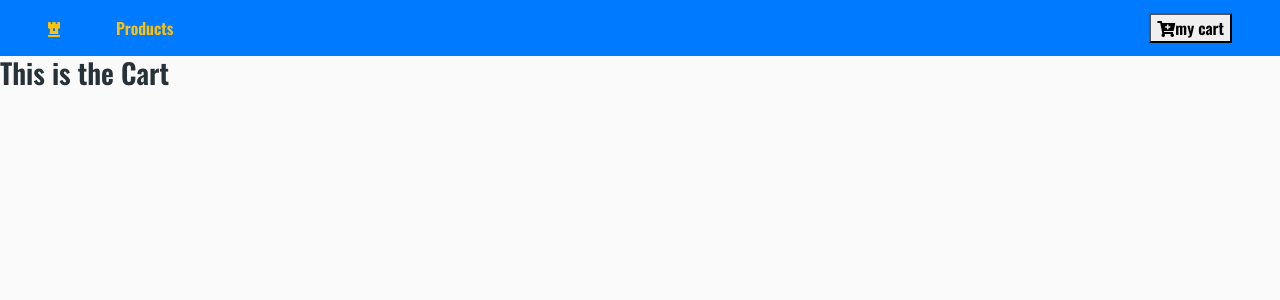
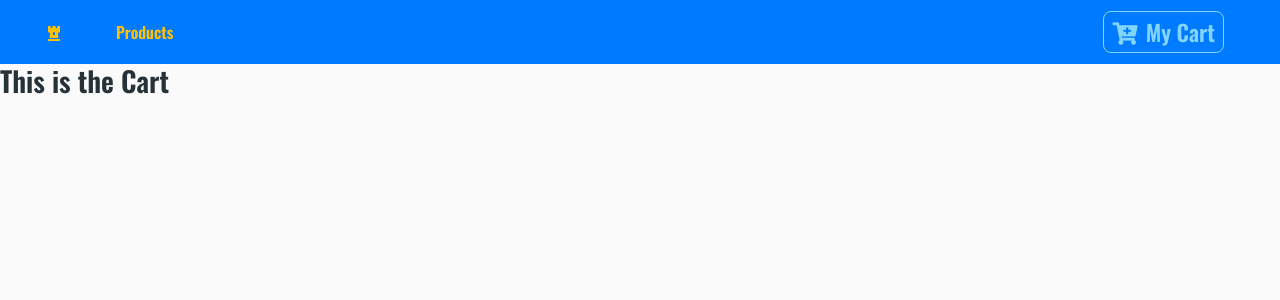
Before and after one commit to Erasmus24/e-commerce, a React (Create React App) app: page /cart in a window 1280 px wide. Shown: the top 300 px of the page. Built offline with nearby package versions, Linux system fonts and the light colour scheme.

Commit message:
styled components

```diff
--- a/src/App.css
+++ b/src/App.css
@@ -1,6 +1,6 @@
 :root{
   --mainBlue:#0277bd;
-  --lghtBlue:#81d4fa;
+  --lightBlue:#81d4fa;
   --mainWhite:#fafafa;
   --mainDark:#263238;
   --mainYellow:#ffeb3b;
--- a/src/components/Navbar.js
+++ b/src/components/Navbar.js
@@ -1,5 +1,6 @@
 import React, { Component } from 'react';
 import {Link} from 'react-router-dom';
+import styled from 'styled-components';
 
 export default class Navbar extends Component {
     render() {
@@ -16,13 +17,35 @@
                    </li>
                </ul>
                <Link to='/cart' className='ml-auto'>
-                   <button>
-                        <i class="fas fa-cart-plus"></i>
-                         my cart
-                   </button>
+                   <ButtonContainer>
+                       <span className='mr-2'>
+                            <i className="fas fa-cart-plus"/>
+                       </span>
+                       my cart
+                   </ButtonContainer>
                </Link>
 
            </nav>
         )
     }
 }
+
+const ButtonContainer = styled.button`
+    text-transform: capitalize;
+    font-size: 1.4rem;
+    background: transparent;
+    border: 0.05rem solid var(--lightBlue);
+    color: var(--lightBlue);
+    border-radius: 0.5rem;
+    padding: 0.2rem 0.5rem;
+    cursor: pointer;
+    margin: 0.2rem 0.5rem 0.2rem 0;
+    transition: all 0.5s ease-in-out;
+ &:hover{
+     background: var(--lightBlue);
+     color: var(--mianBlue);
+ }
+ &:focus{
+     outline: none;
+ }
+`
```
